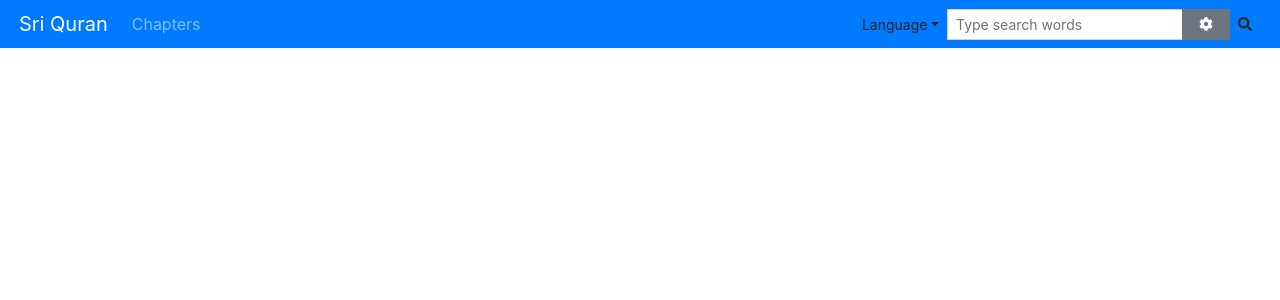
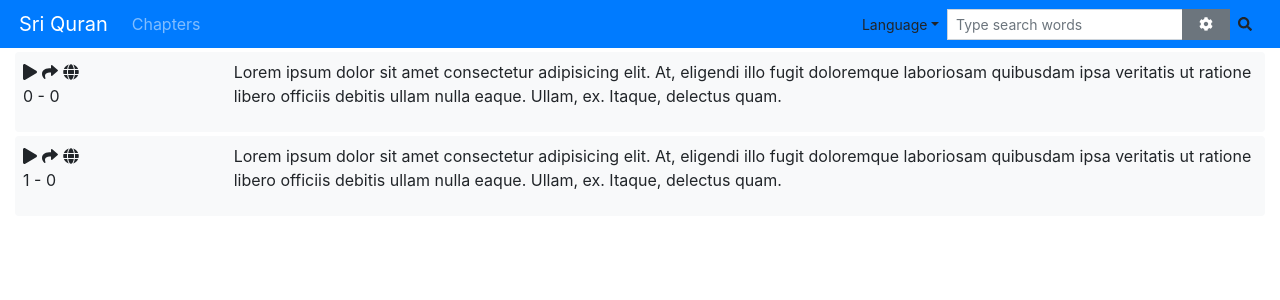
Before and after one commit to marjanmukram/sri-quran, a React (Create React App) app: page /search/1/1 in a window 1280 px wide. Shown: the top 300 px of the page. Built offline with nearby package versions, Linux system fonts and the light colour scheme.

Commit message:
setup search result look

```diff
--- a/src/App.js
+++ b/src/App.js
@@ -2,6 +2,7 @@ import React, { Component } from 'react';
 import { Switch, Route } from 'react-router-dom';
 import Navbar from './components/MainNavbar';
 import Home from './components/Home';
+import Results from './components/Results';
 
 class App extends Component {
   render() {
@@ -10,6 +11,7 @@ class App extends Component {
         <Navbar />
         <Switch>
           <Route exact path="/" component={Home} />
+          <Route exact path="/search/:ln/:sw" component={Results} />
         </Switch>
       </div>
     );
--- /dev/null
+++ b/src/components/Results/Result.js
@@ -0,0 +1,87 @@
+import React from 'react';
+import { FontAwesomeIcon } from '@fortawesome/react-fontawesome';
+import {
+  faPlay,
+  faShare,
+  faGlobe,
+  faSquare,
+  faCheckSquare
+} from '@fortawesome/free-solid-svg-icons';
+import {
+  Dropdown,
+  UncontrolledDropdown,
+  DropdownItem,
+  DropdownMenu,
+  DropdownToggle
+} from 'reactstrap';
+
+const Result = ({ ver: { chapId, verId, verse, lns } }) => {
+  return (
+    <div className="card p-2 my-1 border-0 bg-light">
+      <div className="row">
+        <div className="col-sm-2">
+          <div className="opt-btns">
+            <FontAwesomeIcon icon={faPlay} />
+
+            <UncontrolledDropdown>
+              <DropdownToggle tag="span" size="sm">
+                <FontAwesomeIcon icon={faShare} />
+              </DropdownToggle>
+              <DropdownMenu>
+                <DropdownItem>
+                  <FontAwesomeIcon icon={faSquare} />
+                  Arabic
+                </DropdownItem>
+                <DropdownItem>
+                  <FontAwesomeIcon icon={faCheckSquare} />
+                  English
+                </DropdownItem>
+                <DropdownItem>
+                  <FontAwesomeIcon icon={faSquare} />
+                  Sinhala
+                </DropdownItem>
+                <DropdownItem>
+                  <FontAwesomeIcon icon={faSquare} />
+                  Tamil
+                </DropdownItem>
+              </DropdownMenu>
+            </UncontrolledDropdown>
+            <UncontrolledDropdown>
+              <DropdownToggle tag="span" size="sm">
+                <FontAwesomeIcon icon={faGlobe} />
+              </DropdownToggle>
+              <DropdownMenu>
+                <DropdownItem>
+                  <FontAwesomeIcon icon={faSquare} />
+                  Arabic
+                </DropdownItem>
+                <DropdownItem>
+                  <FontAwesomeIcon icon={faCheckSquare} />
+                  English
+                </DropdownItem>
+                <DropdownItem>
+                  <FontAwesomeIcon icon={faSquare} />
+                  Sinhala
+                </DropdownItem>
+                <DropdownItem>
+                  <FontAwesomeIcon icon={faSquare} />
+                  Tamil
+                </DropdownItem>
+              </DropdownMenu>
+            </UncontrolledDropdown>
+          </div>
+          {chapId} - {verId}
+        </div>
+        <div className="col-sm-10">
+          {lns.map(ln => (
+            <p className={ln} key={ln}>
+              {verse}
+            </p>
+          ))}
+        </div>
+      </div>
+    </div>
+  );
+};
+
+export default Result;
--- /dev/null
+++ b/src/components/Results/index.js
@@ -0,0 +1,46 @@
+import React from 'react';
+import Result from './Result';
+
+class Results extends React.Component {
+  state = {
+    resHead: {
+      ln: null,
+      sw: '',
+      chapter: '0',
+      verOne: '0',
+      verTwo: '0',
+      resLen: 0,
+      pageLen: 0,
+      currentPage: 0
+    },
+    resBody: [
+      {
+        chapId: 0,
+        verId: 0,
+        verse:
+          'Lorem ipsum dolor sit amet consectetur adipisicing elit. At, eligendi illo fugit doloremque laboriosam quibusdam ipsa veritatis ut ratione libero officiis debitis ullam nulla eaque. Ullam, ex. Itaque, delectus quam.',
+        lns: ['en']
+      },
+      {
+        chapId: 1,
+        verId: 0,
+        verse:
+          'Lorem ipsum dolor sit amet consectetur adipisicing elit. At, eligendi illo fugit doloremque laboriosam quibusdam ipsa veritatis ut ratione libero officiis debitis ullam nulla eaque. Ullam, ex. Itaque, delectus quam.',
+        lns: ['en']
+      }
+    ]
+  };
+  render() {
+    const { resHead, resBody } = this.state;
+    // const { ln, sw } = this.props.match.params;
+    return (
+      <div className="container-fluid">
+        {resBody.map(r => (
+          <Result ver={r} key={`${r.chapId}-${r.verId}`} />
+        ))}
+      </div>
+    );
+  }
+}
+
+export default Results;
--- a/src/index.css
+++ b/src/index.css
@@ -1,3 +1,15 @@
 .popover {
   min-width: 350px;
 }
+
+.opt-btns * {
+  cursor: pointer;
+}
+
+.opt-btns svg {
+  margin-right: 5px;
+}
+
+.opt-btns .dropdown {
+  display: inline;
+}
```
